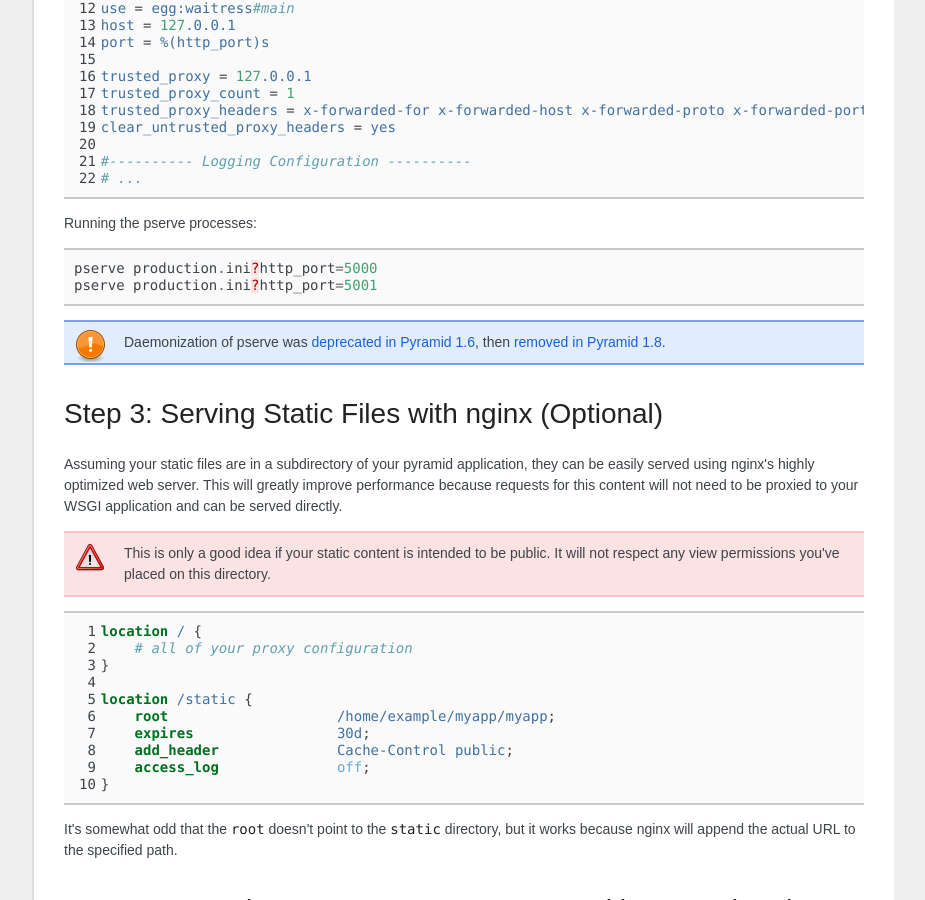
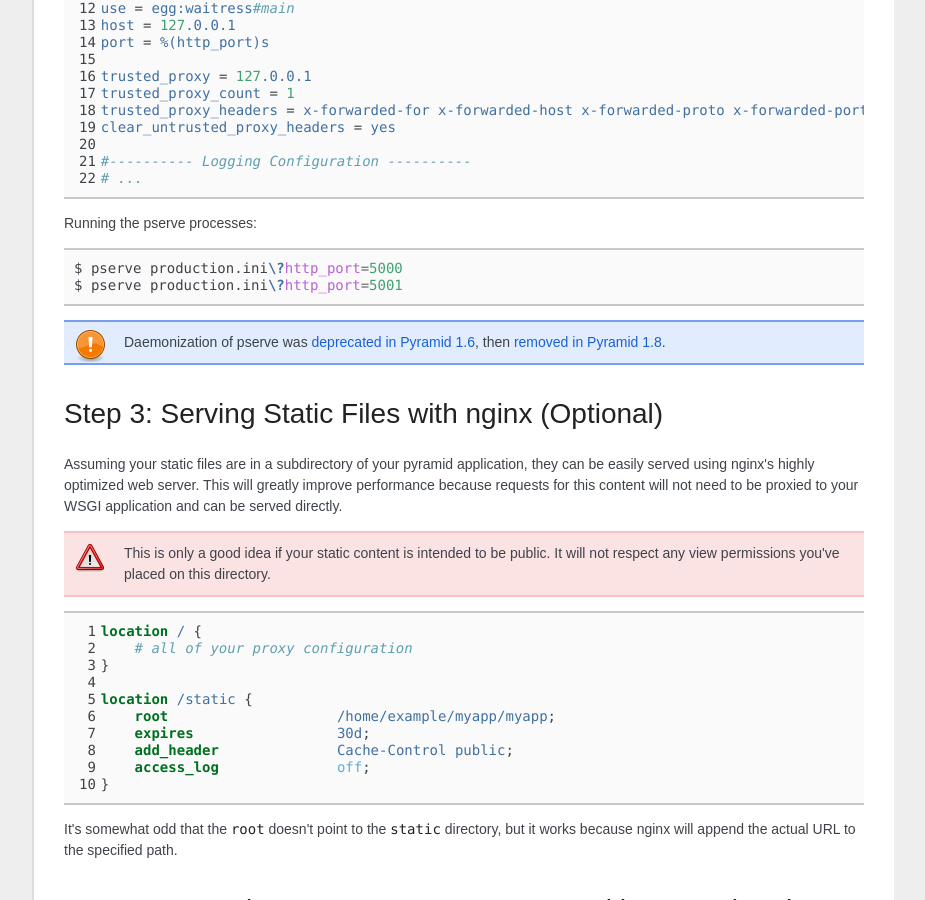
Before and after one commit to Pylons/pyramid_cookbook, a Sphinx documentation site: the page built from docs/deployment/nginx.rst, in a window 1280 px wide and 900 px high, scrolled down 3213 px. Shown: the whole window, without its empty margins (198-1123 px from the left). Built offline with Sphinx 7.4.7, drawn with Linux system fonts in a browser that asks for light colours; some web fonts are replaced.

Commit message:
fix the pserve code block

```diff
--- a/docs/deployment/nginx.rst
+++ b/docs/deployment/nginx.rst
@@ -211,10 +211,12 @@ can distinguish between different domains, HTTP vs. HTTPS.
     #---------- Logging Configuration ----------
     # ...
 
-Running the pserve processes::
+Running the pserve processes:
 
-    pserve production.ini?http_port=5000
-    pserve production.ini?http_port=5001
+.. code-block:: bash
+
+    $ pserve production.ini\?http_port=5000
+    $ pserve production.ini\?http_port=5001
 
 .. note::
 
```
